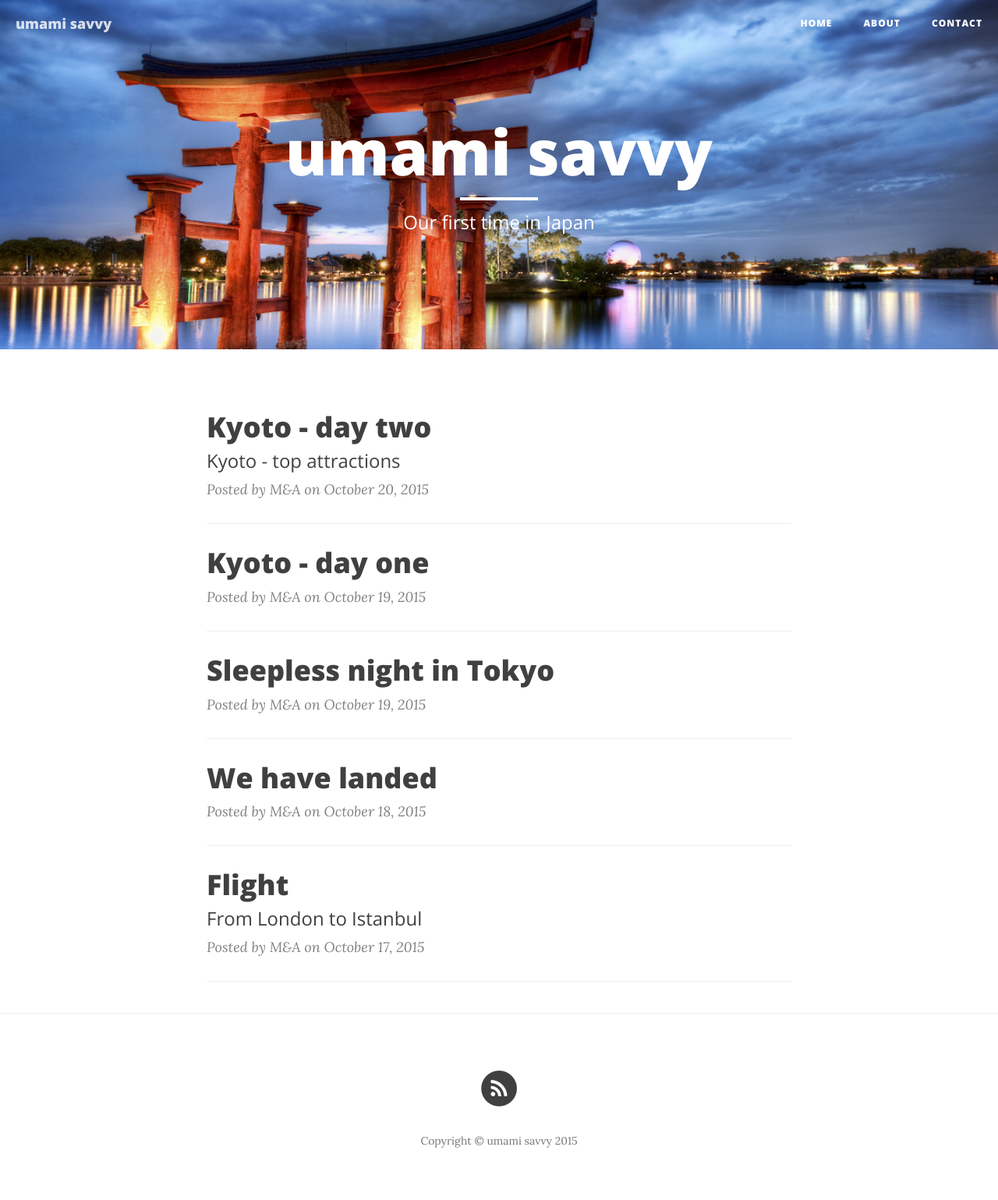
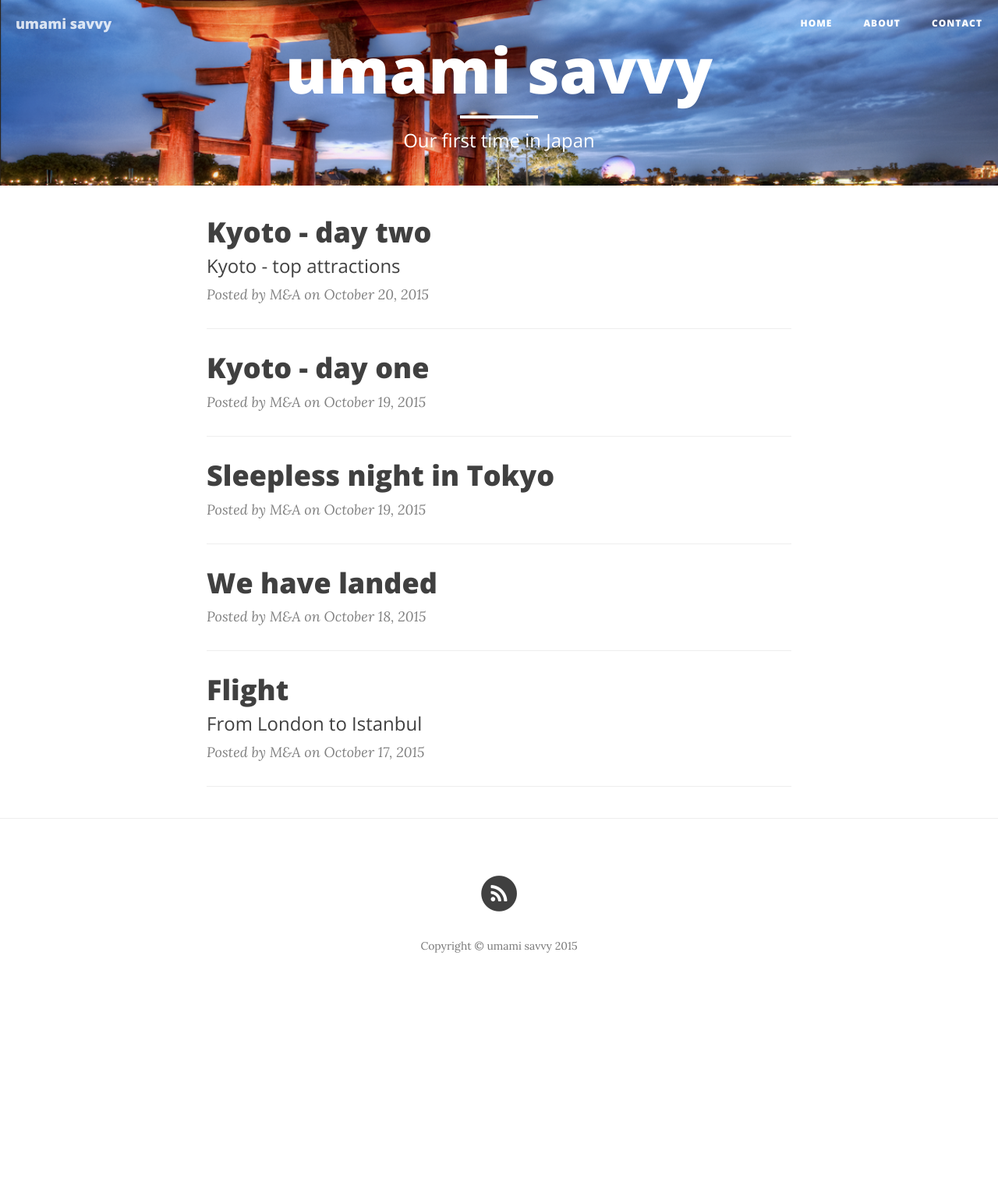
Before and after one commit to porzucek/umamisavvy.com, a Jekyll site: the page built from index.html, in a window 1280 px wide. Shown: the whole page at 78% size. Built offline with Jekyll 4.4.1, drawn with Linux system fonts in a browser that asks for light colours; nearby versions of some CDN libraries; the list of posts is cut into pages by our own code; after the commit the page ends 1289 px from its top, so only the background shows below that.

Commit message:
Change CSS - change padding and margin of header

```diff
--- a/css/clean-blog.css
+++ b/css/clean-blog.css
@@ -135,19 +135,19 @@ hr.small {
   -moz-background-size: cover;
   background-size: cover;
   -o-background-size: cover;
-  margin-bottom: 50px;
+  margin-bottom: 10px;
 }
 .intro-header .site-heading,
 .intro-header .post-heading,
 .intro-header .page-heading {
-  padding: 100px 0 50px;
+  padding: 45px 0 50px;
   color: white;
 }
 @media only screen and (min-width: 768px) {
   .intro-header .site-heading,
   .intro-header .post-heading,
   .intro-header .page-heading {
-    padding: 150px 0;
+    padding: 45px 0;
   }
 }
 .intro-header .site-heading,
```
Also changed, not shown: _posts/2015-10-19-kyoto-day-one.md (+1 -1 lines), _posts/2015-10-19-sleepless-night-in-tokyo.md (+3 -0 lines).
